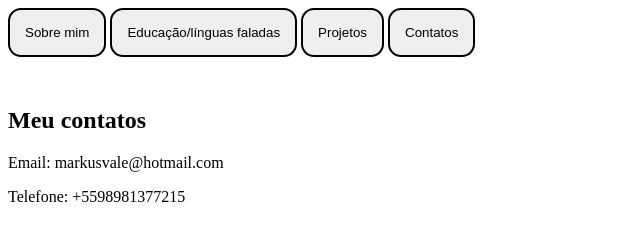
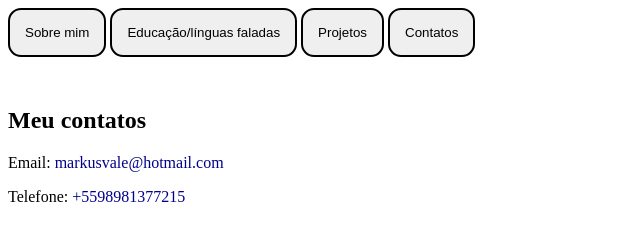
Before and after one commit to MarkusBenedito/Portifolio-Pessoal, a plain HTML site: page index4.html in a window 1280 px wide. Shown: the whole page, without its empty margins (0-640 px from the left). Drawn offline with Linux system fonts and the light colour scheme.

Commit message:
Algumas alterações no estilo dos links de contanto e também dosprojetos

```diff
--- a/estilo.css
+++ b/estilo.css
@@ -8,7 +8,18 @@
     border-style: solid; /* Uma alteração para que as bordas fiquem evidentes */
     border-radius: 13px;
 }
-
+/* Aqui eu usei um id para mudar a cor do link */
+#Github {
+    color: darkblue;
+}
+/* Aqui eu usei um id para mudar a cor do link */
+#Email {
+    color: darkblue;
+}
+/* Aqui eu usei um id para mudar a cor do link */
+#Tel {
+    color: darkblue;
+}
 /* Estou usando uma propriedade do links que caso o usuário ainda não tenha visitado o link fique com a cor preta e também tirei o sublinhado que ficava em baixo dos links */
 a:link {
     color: black;
--- a/index4.html
+++ b/index4.html
@@ -17,7 +17,7 @@
     <!--Aqui eu coloquei uma classe nesse h2 para que fosse mais fácil fazer as alterações que eu queria ao decorrer das páginas-->
     <h2 class="Imp">Meu contatos</h2>
     <!--Meus contatos-->
-    <p>Email: <a href="mailto:markusvale@hotmail.com">markusvale@hotmail.com</a></p>
-    <p>Telefone: <a href="tel:+5598981377215">+5598981377215</a></p>
+    <p>Email: <a id="Email" href="mailto:markusvale@hotmail.com">markusvale@hotmail.com</a></p>
+    <p>Telefone: <a id="Tel" href="tel:+5598981377215">+5598981377215</a></p>
 </body>
 </html>
```
Also changed, not shown: index3.html (+1 -1 lines).
